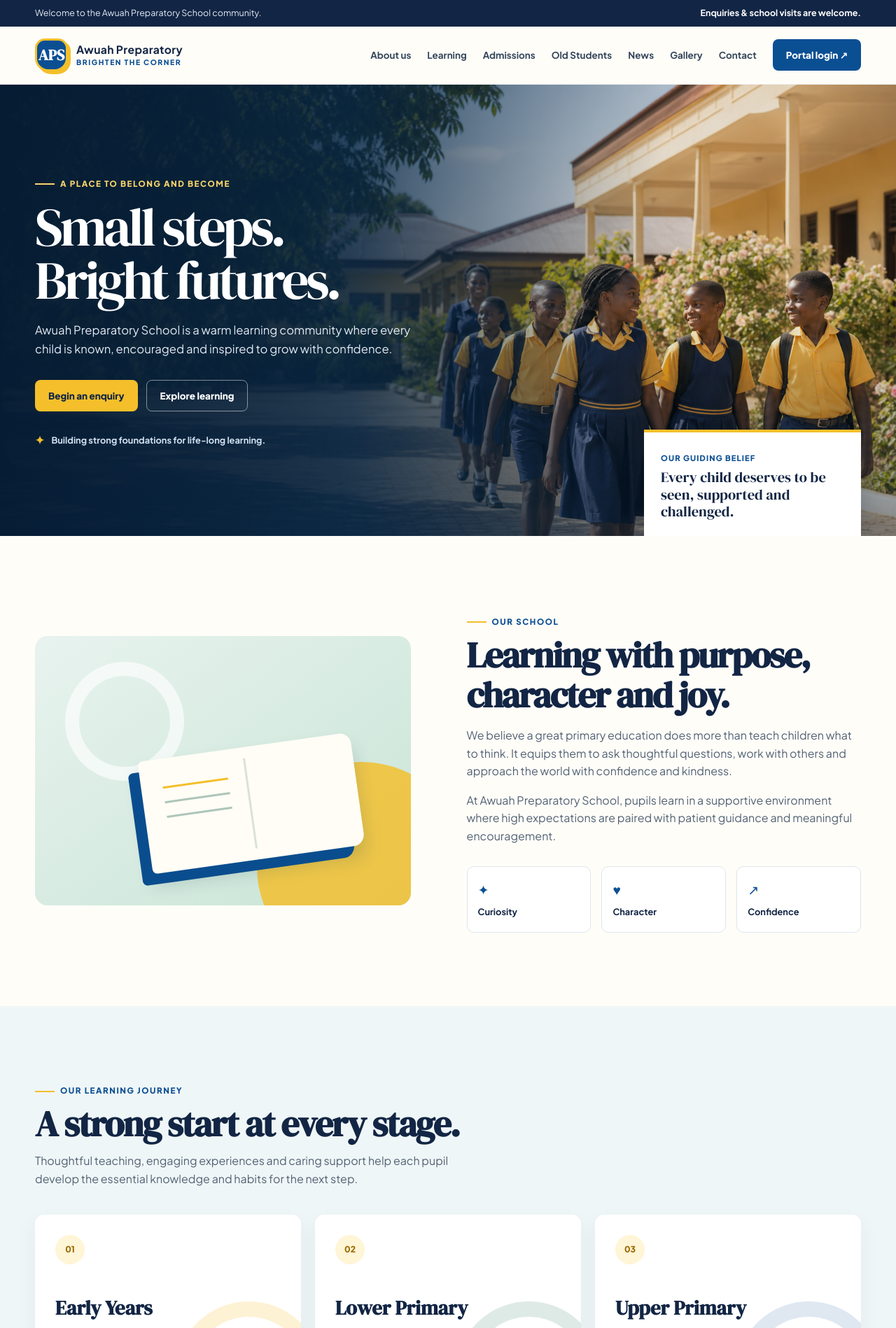
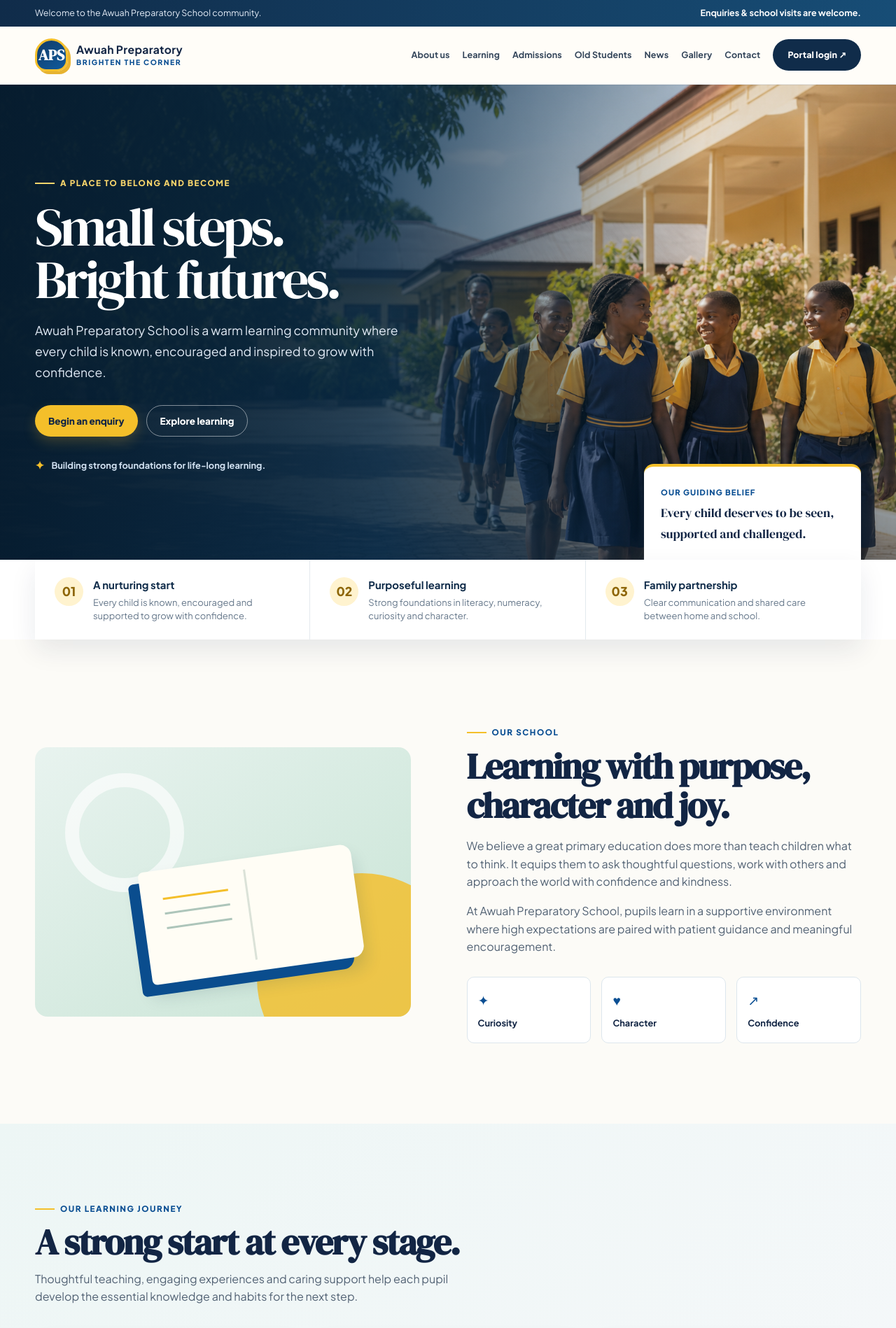
Before and after one commit to KofiTommy/AwuahSchools, a PHP site: page /website.php in a window 1280 px wide. Shown: the top 1898 px of the page at 70% size. Run offline with PHP 8.4, Linux system fonts and the light colour scheme; data that the repository does not hold is empty.

Commit message:
website done

```diff
--- /dev/null
+++ b/css/awuah-professional-refresh.css
@@ -0,0 +1,14 @@
+/* Awuah public-site refinement: calm, confident, parent-first presentation. */
+:root{--awuah-navy:#102c4a;--awuah-blue:#0e5a9d;--awuah-gold:#e7b331;--awuah-sage:#eaf3ed;--awuah-paper:#fcfbf7}
+body{background:var(--awuah-paper)}
+.topbar{background:linear-gradient(90deg,#102c4a,#174d76)}
+.nav-wrap{box-shadow:0 1px 0 rgba(16,44,74,.08)}
+.brand-mark{border-radius:50% 50% 16px 16px;background:linear-gradient(145deg,#123c68,#0e5a9d);box-shadow:4px 4px 0 var(--awuah-gold)}
+.nav-links{gap:18px}.nav-links a{font-size:.78rem;letter-spacing:.01em}.nav-portal{border-radius:999px;background:var(--awuah-navy);padding:0 21px}
+.hero{min-height:680px}.hero .shell{min-height:680px}.hero::before{background:linear-gradient(90deg,rgba(6,29,49,.94) 0%,rgba(8,47,80,.76) 43%,rgba(6,41,75,.08) 78%),linear-gradient(0deg,rgba(5,29,55,.48),transparent 48%)}
+.hero h1{max-width:680px;text-wrap:balance}.hero p{font-size:1.1rem;line-height:1.7}.hero-card{border-radius:14px 14px 0 0}.button,.nav-portal{border-radius:999px}.button.gold{box-shadow:0 8px 18px rgba(231,179,49,.22)}
+.school-highlights{position:relative;z-index:4;margin-top:-1px;background:#fff}.school-highlights__grid{display:grid;grid-template-columns:repeat(3,1fr);box-shadow:0 15px 35px rgba(18,37,68,.09)}.school-highlight{display:flex;align-items:flex-start;gap:14px;padding:25px 28px;border-right:1px solid #e3e9ee}.school-highlight:last-child{border:0}.school-highlight__icon{display:grid;flex:0 0 41px;width:41px;height:41px;place-items:center;border-radius:50%;background:#fff3cf;color:#8d6504;font-size:1.1rem;font-weight:800}.school-highlight strong{display:block;color:var(--awuah-navy);font-size:.93rem}.school-highlight p{margin:3px 0 0;color:#65778a;font-size:.81rem;line-height:1.45}
+.intro,.why{padding:115px 0}.programmes{background:linear-gradient(135deg,#edf6f5,#f6f8fa)}.programme{border:1px solid rgba(18,44,74,.05);transition:transform .25s,box-shadow .25s}.programme:hover{transform:translateY(-6px);box-shadow:0 20px 35px rgba(12,51,83,.13)}.quote{background:linear-gradient(145deg,#103b66,#0b5b87);border-radius:18px}.admissions{background:linear-gradient(120deg,#102c4a,#164f75)}.admission-card{border-radius:18px;box-shadow:0 20px 44px rgba(0,0,0,.14)}
+.home-news{background:linear-gradient(180deg,#fff,#f6f9fb)}.home-news-item{border:0;box-shadow:0 10px 24px rgba(18,44,74,.07);transition:transform .22s,box-shadow .22s}.home-news-item:hover{transform:translateY(-5px);box-shadow:0 17px 30px rgba(18,44,74,.13)}.home-gallery{background:#f3f0e8}.home-gallery-item{border-radius:16px}.contact{background:linear-gradient(135deg,#f7f1e3,#eef5f2)}.contact-card{border-radius:0 0 12px 12px;box-shadow:0 8px 18px rgba(18,44,74,.05)}
+footer{background:linear-gradient(100deg,#102c4a,#0b2139)}
+@media(max-width:850px){.school-highlights__grid{grid-template-columns:1fr}.school-highlight{border-right:0;border-bottom:1px solid #e3e9ee}.school-highlight:last-child{border-bottom:0}.hero,.hero .shell{min-height:610px}}@media(max-width:560px){.school-highlights__grid{box-shadow:none}.school-highlight{padding:20px}.hero h1{font-size:3.05rem}}
--- a/website.php
+++ b/website.php
@@ -10,6 +10,7 @@
   <link rel="preconnect" href="https://fonts.gstatic.com" crossorigin>
   <link href="https://fonts.googleapis.com/css2?family=DM+Serif+Display:ital@0;1&family=Plus+Jakarta+Sans:wght@400;500;600;700;800&display=swap" rel="stylesheet">
   <link rel="stylesheet" href="css/awuah-school-site.css">
+  <link rel="stylesheet" href="css/awuah-professional-refresh.css">
 </head>
 <body>
   <div class="topbar"><div class="shell"><span>Welcome to the Awuah Preparatory School community.</span><strong>Enquiries &amp; school visits are welcome.</strong></div></div>
@@ -20,6 +21,7 @@
   </nav></div>
   <main>
     <section class="hero" id="home"><img class="hero-image" src="images/awuah-preparatory-hero.png" alt="Pupils arriving at a welcoming school campus"><div class="shell"><div class="hero-copy"><span class="eyebrow">A place to belong and become</span><h1>Small steps.<br>Bright futures.</h1><p>Awuah Preparatory School is a warm learning community where every child is known, encouraged and inspired to grow with confidence.</p><div class="hero-actions"><a class="button gold" href="#admissions">Begin an enquiry</a><a class="button outline" href="#programmes">Explore learning</a></div><div class="hero-note"><b>✦</b> Building strong foundations for life-long learning.</div></div></div><aside class="hero-card"><small>Our guiding belief</small><p>Every child deserves to be seen, supported and challenged.</p></aside></section>
+    <section class="school-highlights" aria-label="Why families choose Awuah"><div class="shell school-highlights__grid"><article class="school-highlight"><span class="school-highlight__icon">01</span><div><strong>A nurturing start</strong><p>Every child is known, encouraged and supported to grow with confidence.</p></div></article><article class="school-highlight"><span class="school-highlight__icon">02</span><div><strong>Purposeful learning</strong><p>Strong foundations in literacy, numeracy, curiosity and character.</p></div></article><article class="school-highlight"><span class="school-highlight__icon">03</span><div><strong>Family partnership</strong><p>Clear communication and shared care between home and school.</p></div></article></div></section>
     <section class="intro" id="about"><div class="shell intro-grid"><div class="intro-art" aria-hidden="true"><div class="book"></div></div><div class="intro-copy"><span class="eyebrow">Our school</span><h2>Learning with purpose, character and joy.</h2><p>We believe a great primary education does more than teach children what to think. It equips them to ask thoughtful questions, work with others and approach the world with confidence and kindness.</p><p>At Awuah Preparatory School, pupils learn in a supportive environment where high expectations are paired with patient guidance and meaningful encouragement.</p><div class="values"><div class="value"><span>✦</span><strong>Curiosity</strong></div><div class="value"><span>♥</span><strong>Character</strong></div><div class="value"><span>↗</span><strong>Confidence</strong></div></div></div></div></section>
     <section class="programmes" id="programmes"><div class="shell"><div class="section-heading"><span class="eyebrow">Our learning journey</span><h2>A strong start at every stage.</h2><p>Thoughtful teaching, engaging experiences and caring support help each pupil develop the essential knowledge and habits for the next step.</p></div><div class="programme-grid"><article class="programme"><span class="programme-number">01</span><h3>Early Years</h3><p>Playful, caring beginnings that nurture language, independence, social confidence and a love of discovering new things.</p></article><article class="programme"><span class="programme-number">02</span><h3>Lower Primary</h3><p>Secure foundations in literacy, numeracy and inquiry—helping young learners become enthusiastic and capable pupils.</p></article><article class="programme"><span class="programme-number">03</span><h3>Upper Primary</h3><p>Deeper thinking, personal responsibility and rich learning experiences that prepare children confidently for their next chapter.</p></article></div></div></section>
     <section class="why"><div class="shell why-grid"><div><div class="section-heading"><span class="eyebrow">The Awuah difference</span><h2>More than lessons. A community that helps children flourish.</h2><p>Families need a school that values both achievement and the whole child. Our approach brings these together, every day.</p></div><div class="feature-list"><article class="feature"><span class="feature-icon">◌</span><div><h3>Children at the centre</h3><p>Each learner is encouraged as an individual, with the care and attention they need to make meaningful progress.</p></div></article><article class="feature"><span class="feature-icon">⌁</span><div><h3>Learning that feels alive</h3><p>We make space for questions, practical exploration, creativity and the satisfaction of mastering something new.</p></div></article><article class="feature"><span class="feature-icon">⌂</span><div><h3>Partnership with families</h3><p>Open communication and shared purpose help home and school work together for every child.</p></div></article></div></div><aside class="quote"><p>“The best education gives children both roots and wings.”</p><span>Our promise to every Awuah learner</span></aside></div></section>
```
